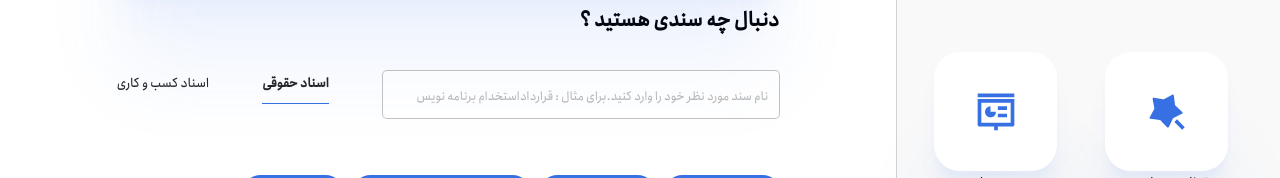
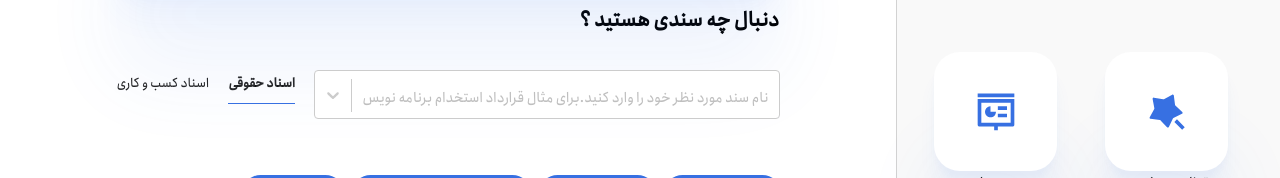
Before and after one commit to adibsadeghi1993/uplaw, a React (Create React App) app: page /contract in a window 1280 px wide. Shown: the part 305-483 px from the top of the page. Built offline with nearby package versions, Linux system fonts and the light colour scheme.

Commit message:
AsyncSelect from react-select was added to the SelectContract

```diff
--- a/src/components/contract/smart adjustment/chooseDoc/chooseContract/ChooseContract.js
+++ b/src/components/contract/smart adjustment/chooseDoc/chooseContract/ChooseContract.js
@@ -4,12 +4,13 @@ import { fistContracts, secondContracts } from "./AllContract";
 import AboutContract from "./aboutContract/AboutContract";
 import { useSelector,useDispatch } from "react-redux";
 import { choosedContractAction } from "../../../../../redux/Actions/contractActions";
+import SelectContract from "./selectContract/SelectContract";
 
 
 const ChooseContract = () => {
  const {choosedContract}= useSelector(state=>state.contract)
  const dispatch = useDispatch()
-
+ const [selectedOption, setSelectedOption] = useState("legal");
   const [docType, setDocType] = useState("legal");
 
 
@@ -40,7 +41,7 @@ useEffect(() => {
   return (
     <section>
       <div className={styles.search_contract}>
-        <input onChange={serchDocHandler} placeholder="نام سند مورد نظر خود را وارد کنید.برای مثال : قرارداداستخدام برنامه نویس" />
+        <SelectContract selectedOption={selectedOption} setSelectedOption={setSelectedOption}/>
         <p
           onClick={legalHandler}
           className={`${styles.legal_docs} ${
--- a/src/components/contract/smart adjustment/chooseDoc/chooseContract/chooseContract.module.css
+++ b/src/components/contract/smart adjustment/chooseDoc/chooseContract/chooseContract.module.css
@@ -7,6 +7,9 @@
 }
 .search_contract input{
    width: 60%;
+}
+.search_contract input::placeholder{
+    font-size: 0.75rem;
 }
 .legal_docs{
 
--- /dev/null
+++ b/src/components/contract/smart adjustment/chooseDoc/chooseContract/selectContract/SelectContract.js
@@ -0,0 +1,41 @@
+import axios from "axios";
+import AsyncSelect from 'react-select/async';
+// import "./selectComponent.css"
+
+const SelectContract = ({setSelectedOption,selectedOption}) => {
+
+
+
+  const handleChange = (selectedOption) => {
+
+    setSelectedOption(selectedOption );
+    console.log(`Option selected:`, selectedOption);
+  };
+
+  const loadOptions= async(inputText,callback)=>{
+    const response= await axios.get(`https://www.googleapis.com/books/v1/volumes?country
+    =US&projection=lite&printType=books&key=AIzaSyD6SlU9JUr7Z
+    -3SOOy0TfZTJtqv_EEqfZY&q=intitle:${inputText}&startIndex=0&maxResults=5`)
+    const {data:{items}}=response
+callback(items.map((item)=>{
+  return {label:item.volumeInfo.title,value:item.volumeInfo.title}
+}))
+  }
+
+  return (
+    <div>
+      <AsyncSelect
+        onChange={handleChange}
+        loadOptions={loadOptions}
+         value={selectedOption}
+        isRtl={true}
+        isSearchable={true}
+        className="react-select-container"
+        classNamePrefix="react-select"
+        placeholder="نام سند مورد نظر خود را وارد کنید.برای مثال قرارداد استخدام برنامه نویس"
+      />
+    </div>
+  );
+};
+
+export default SelectContract;
```
